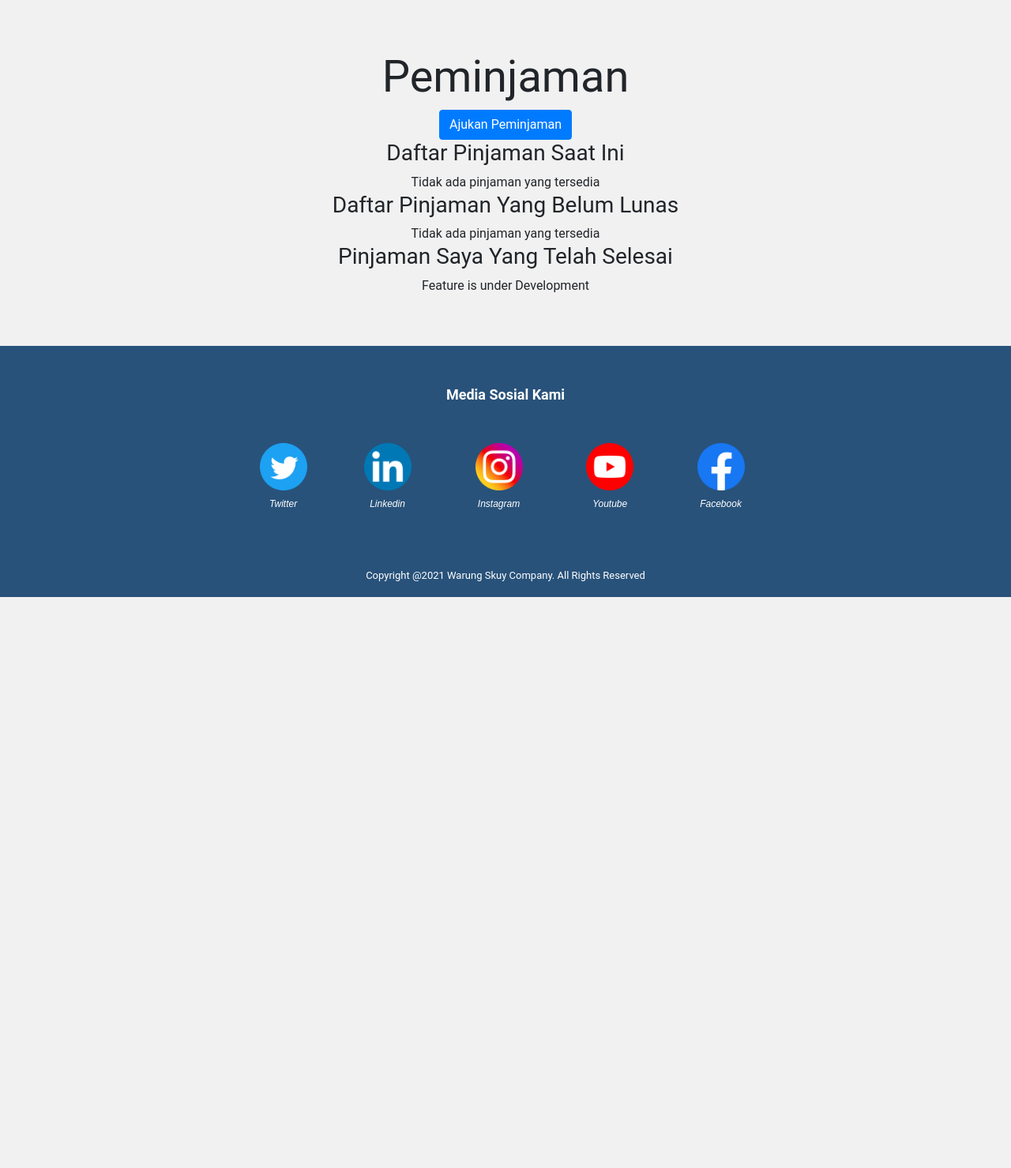
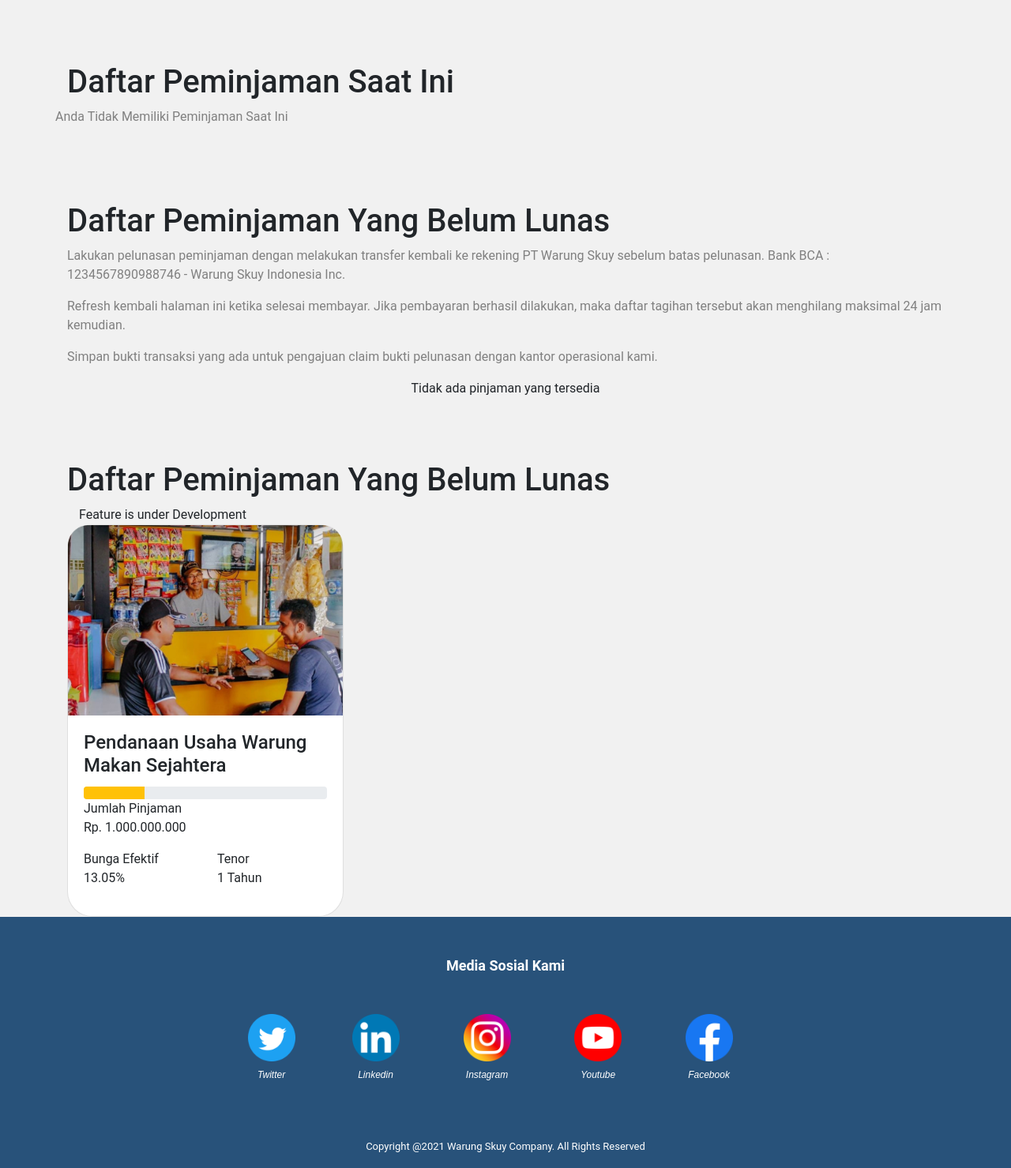
Before and after one commit to Jonathan-Kris/SE-Project-Warung-Skuy, a Flask app: page /pinjaman in a window 1280 px wide. Shown: the part 86-1565 px from the top of the page at 79% size. Before the commit the page ends 842 px from the top, so only its background shows below. Run offline with Flask 2, Linux system fonts and the light colour scheme; a user stored in the database is signed in; data comes from the database, SQL or seed files in the repository; both versions use the stored data as it was after the commit; some libraries are stand-ins or nearby versions.

Commit message:
merge main page pendanaan dan peminjaman from FE to BE

```diff
--- /dev/null
+++ b/warungskuy/static/css/main.css
@@ -0,0 +1,57 @@
+.banner {
+  background-color: #f4d160;
+  padding: 3rem 0;
+}
+
+.banner-content {
+  font-family: Roboto;
+  font-style: normal;
+  font-weight: normal;
+  font-size: 2rem;
+  margin: 2rem 0;
+}
+
+.banner-content i {
+  font-weight: bold;
+}
+
+.pendanaan h1 {
+  margin-top: 5rem;
+}
+
+.pendanaan .card {
+  font-family: Roboto;
+  border-radius: 32px;
+  padding: 0;
+}
+
+.pendanaan .card a {
+  text-decoration: none;
+  color: black;
+}
+
+.pendanaan .card .card-title {
+  font-size: 1.5rem;
+}
+
+.pendanaan .card-text-sub {
+  margin: 0;
+}
+
+.pendanaan .pendanaan-none {
+  color: gray;
+}
+
+.eclipse-pill {
+  background-color: white;
+  border-radius: 50px;
+}
+
+.eclipse-pill .content {
+  padding: 1rem 0;
+}
+
+.eclipse-pill .number {
+  background-color: #8ac4d0;
+  border-radius: 50px 0 0 50px;
+}
--- a/warungskuy/static/css/style.css
+++ b/warungskuy/static/css/style.css
@@ -1,3 +1,3 @@
-body{
-    background-color: #E5E5E5;
+body {
+  background-color: #e5e5e5;
 }
--- a/warungskuy/static/js/pages/auth.js
+++ b/warungskuy/static/js/pages/auth.js
@@ -9,19 +9,15 @@ const changeForm = () => {
     form_investor.hide();
     form_peminjam.show();
     localStorage.setItem('register', 'borrower');
-    console.log(localStorage.getItem('register'));
   } else {
     $('#type').text('Lender');
     form_investor.show();
     form_peminjam.hide();
     localStorage.setItem('register', 'lender');
-    console.log(localStorage.getItem('register'));
   }
 };
 
 $(() => {
-  const type = $('#type').text();
-
   const form_investor = $('#investor-form');
   const form_peminjam = $('#peminjam-form');
 
--- a/warungskuy/templates/base.html
+++ b/warungskuy/templates/base.html
@@ -1,21 +1,25 @@
-<!doctype html>
+<!DOCTYPE html>
 <html lang="en">
-
   <head>
     <!-- Required meta tags -->
-    <meta charset="utf-8">
-    <meta name="viewport" content="width=device-width, initial-scale=1, shrink-to-fit=no">
+    <meta charset="utf-8" />
+    <meta
+      name="viewport"
+      content="width=device-width, initial-scale=1, shrink-to-fit=no"
+    />
     <!-- Bootstrap CSS -->
-    <link rel="stylesheet" href="https://cdn.jsdelivr.net/npm/bootstrap@4.5.3/dist/css/bootstrap.min.css"
-        integrity="sha384-TX8t27EcRE3e/ihU7zmQxVncDAy5uIKz4rEkgIXeMed4M0jlfIDPvg6uqKI2xXr2" crossorigin="anonymous">
+    <link
+      rel="stylesheet"
+      href="https://cdn.jsdelivr.net/npm/bootstrap@4.5.3/dist/css/bootstrap.min.css"
+      integrity="sha384-TX8t27EcRE3e/ihU7zmQxVncDAy5uIKz4rEkgIXeMed4M0jlfIDPvg6uqKI2xXr2"
+      crossorigin="anonymous"
+    />
     <!-- Custom CSS -->
     {% set base_path_css = "../../static" %}
-    <link rel="stylesheet" href="{{ base_path_css }}/css/common/header.css">
-    <link rel="stylesheet" href="{{ base_path_css }}/css/common/footer.css">
+    <link rel="stylesheet" href="{{ base_path_css }}/css/common/header.css" />
+    <link rel="stylesheet" href="{{ base_path_css }}/css/common/footer.css" />
     {% block css %} {% endblock %}
-    <title>
-        {% block title %} {% endblock %}
-    </title>
+    <title>{% block title %} {% endblock %}</title>
   </head>
 
   <body>
@@ -23,12 +27,22 @@
     <nav class="navbar navbar-expand-lg navbar-dark bg-dark">
       <div class="container-fluid">
         <a class="navbar-brand" href="{{ url_for('home_page') }}">
-                <img src="{{ base_path_css }}/assets/images/common/logo.png" alt="" class="d-inline-block align-text-top">
+          <img
+            src="{{ base_path_css }}/assets/images/common/logo.png"
+            alt=""
+            class="d-inline-block align-text-top"
+          />
           Warung Skuy
         </a>
-            <button class="navbar-toggler" type="button" data-bs-toggle="collapse"
-                data-bs-target="#navbarSupportedContent" aria-controls="navbarSupportedContent" aria-expanded="false"
-                aria-label="Toggle navigation">
+        <button
+          class="navbar-toggler"
+          type="button"
+          data-bs-toggle="collapse"
+          data-bs-target="#navbarSupportedContent"
+          aria-controls="navbarSupportedContent"
+          aria-expanded="false"
+          aria-label="Toggle navigation"
+        >
           <span class="navbar-toggler-icon"></span>
         </button>
         <!-- Col-auto -->
@@ -37,37 +51,55 @@
             <ul class="navbar-nav me-auto mb-2 mb-lg-0">
               {% if current_user.is_authenticated %}
               <li class="nav-item">
-                            <a class="nav-link" href="{{ url_for('pendanaan_page') }}"> Pendanaan </a>
+                <a class="nav-link" href="{{ url_for('pendanaan_page') }}">
+                  Pendanaan
+                </a>
               </li>
               <li class="nav-item">
-                            <a class="nav-link" href="{{ url_for('pinjaman_main_page') }}"> Peminjaman </a>
+                <a class="nav-link" href="{{ url_for('pinjaman_main_page') }}">
+                  Peminjaman
+                </a>
               </li>
               <li class="nav-item">
-                            <a class="nav-link" href="{{ url_for('cara_kerja_page') }}"> Cara Kerja </a>
+                <a class="nav-link" href="{{ url_for('cara_kerja_page') }}">
+                  Cara Kerja
+                </a>
               </li>
               <li class="nav-item">
-                            <a class="nav-link nav-account" href="#"> Welcome, {{ current_user.username }} </a>
+                <a class="nav-link nav-account" href="#">
+                  Welcome, {{ current_user.username }}
+                </a>
               </li>
               <li class="nav-item">
                 <a class="nav-link" href="{{ url_for('logout_page') }}">
-                                <button type="button" class="btn btn-secondary"> Keluar </button>
+                  <button type="button" class="btn btn-secondary">
+                    Keluar
+                  </button>
                 </a>
               </li>
               {% else %}
               <li class="nav-item">
-                            <a class="nav-link" href="{{ url_for('pendanaan_page') }}">Pendanaan</a>
+                <a class="nav-link" href="{{ url_for('pendanaan_page') }}"
+                  >Pendanaan</a
+                >
               </li>
               <li class="nav-item">
-                            <a class="nav-link" href="{{ url_for('pinjaman_main_page') }}">Peminjaman</a>
+                <a class="nav-link" href="{{ url_for('pinjaman_main_page') }}"
+                  >Peminjaman</a
+                >
               </li>
               <li class="nav-item">
-                            <a class="nav-link" href="{{ url_for('cara_kerja_page') }}">Cara Kerja</a>
+                <a class="nav-link" href="{{ url_for('cara_kerja_page') }}"
+                  >Cara Kerja</a
+                >
               </li>
               <li class="nav-item">
                 <a class="nav-link" href="{{ url_for('login_page') }}">Masuk</a>
               </li>
               <li class="nav-item">
-                            <a class="nav-link" href="{{ url_for('register_page') }}">Daftar</a>
+                <a class="nav-link" href="{{ url_for('register_page') }}"
+                  >Daftar</a
+                >
               </li>
               {% endif %}
             </ul>
@@ -98,67 +130,74 @@
     <!-- Footer -->
     <footer class="bg-dark text-white text-center">
       <div class="sosmed">
-            <div class="col-sm-12 sosmed-text"> Media Sosial Kami </div>
-            <div class="row">
+        <div class="col-sm-12 sosmed-text">Media Sosial Kami</div>
+        <div class="row w-100">
           <div class="col-xs-12 col-sm-12 col-md-12 mt-5 mb-5">
             <ul class="list-unstyled list-inline social text-center">
               <li class="list-inline-item">
                 <a href="https://www.twitter.com">
                   <i class="fa fa-twitter">
-                                    <img src="{{ base_path_css }}/assets/images/common/round_twitter.png" alt="">
-                                    <div class="fa-text">
-                                        Twitter
-                                    </div>
+                    <img
+                      src="{{ base_path_css }}/assets/images/common/round_twitter.png"
+                      alt=""
+                    />
+                    <div class="fa-text">Twitter</div>
                   </i>
                 </a>
               </li>
               <li class="list-inline-item">
                 <a href="https://www.linkedin.com">
                   <i class="fa fa-linkedin">
-                                    <img src="{{ base_path_css }}/assets/images/common/round_linkedIn.png" alt="">
-                                    <div class="fa-text">
-                                        Linkedin
-                                    </div>
+                    <img
+                      src="{{ base_path_css }}/assets/images/common/round_linkedIn.png"
+                      alt=""
+                    />
+                    <div class="fa-text">Linkedin</div>
                   </i>
                 </a>
               </li>
               <li class="list-inline-item">
                 <a href="https://www.instagram.com">
                   <i class="fa fa-instagram">
-                                    <img src="{{ base_path_css }}/assets/images/common/round_instagram.png" alt="">
-                                    <div class="fa-text">
-                                        Instagram
-                                    </div>
+                    <img
+                      src="{{ base_path_css }}/assets/images/common/round_instagram.png"
+                      alt=""
+                    />
+                    <div class="fa-text">Instagram</div>
                   </i>
                 </a>
               </li>
               <li class="list-inline-item">
                 <a href="https://www.youtube.com">
                   <i class="fa fa-youtube">
-                                    <img src="{{ base_path_css }}/assets/images/common/round_youtube.png" alt="">
-                                    <div class="fa-text">
-                                        Youtube
-                                    </div>
+                    <img
+                      src="{{ base_path_css }}/assets/images/common/round_youtube.png"
+                      alt=""
+                    />
+                    <div class="fa-text">Youtube</div>
                   </i>
                 </a>
               </li>
               <li class="list-inline-item">
                 <a href="https://www.facebook.com">
                   <i class="fa fa-facebook">
-                                    <img src="{{ base_path_css }}/assets/images/common/round_facebook.png" alt="">
-                                    <div class="fa-text">
-                                        Facebook
-                                    </div>
+                    <img
+                      src="{{ base_path_css }}/assets/images/common/round_facebook.png"
+                      alt=""
+                    />
+                    <div class="fa-text">Facebook</div>
                   </i>
                 </a>
               </li>
             </ul>
           </div>
-                <hr>
+          <hr />
         </div>
 
         <!--copyright text-->
-            <p class="text-center copyright">Copyright @2021 Warung Skuy Company. All Rights Reserved </p>
+        <p class="text-center copyright">
+          Copyright @2021 Warung Skuy Company. All Rights Reserved
+        </p>
       </div>
     </footer>
 
@@ -170,7 +209,7 @@
         integrity="sha384-B4gt1jrGC7Jh4AgTPSdUtOBvfO8shuf57BaghqFfPlYxofvL8/KUEfYiJOMMV+rV"
         crossorigin="anonymous"></script> -->
     <!-- Standard Bootstrap & JS -->
-    <script src="../assets/libraries/jquery/jquery.min.js"></script>
-    <script src="../assets/libraries/bootstrap/bootstrap.min.js"></script>
+    <script src="{{ base_path_css }}/assets/libraries/jquery/jquery.min.js"></script>
+    <script src="{{ base_path_css }}/assets/libraries/bootstrap/bootstrap.min.js"></script>
   </body>
 </html>
--- a/warungskuy/templates/pinjaman/main.html
+++ b/warungskuy/templates/pinjaman/main.html
@@ -1,95 +1,157 @@
-{% extends 'base.html' %}
+{% extends 'base.html' %} {% block css %}
+<link rel="stylesheet" href="{{base_path_css}}/css/common/banner.css" />
+<link rel="stylesheet" href="{{base_path_css}}/css/main.css" />
+{% endblock %} {% block title %} Pinjaman Page {% endblock %} {% block content
+%} {% if current_user.is_authenticated %}
 
-{% block css %}
-<link rel="stylesheet" href="{{base_path_css}}/css/common/banner.css">
-{% endblock %}
-
-{% block title %}
-Pinjaman Main Page
-{% endblock %}
-
-{% block content %}
-
-{% if current_user.is_authenticated %}
-<div class="position-relative overflow-hidden p-3 p-md-5 m-md-3 text-center">
-    <h1 class="display-4 font-weight-normal">Peminjaman</h1>
-
+<section class="pendanaan container">
+  <h1>Daftar Peminjaman Saat Ini</h1>
+  <div class="row">
+    {% if countItemsPinjamanUser > 0 %} {% for item in itemsPinjamanUser %}
+    <div class="col-4">
+      <div class="card">
         <a href="{{ url_for('pinjaman_pengajuan_page') }}">
-        <button class="btn btn-primary"> Ajukan Peminjaman </button>
-    <a>
-
-    <!-- Daftar Pinjaman Saat Ini -->
-    <div class="container">
-        <h3 class="display-6 font-weight-normal">Daftar Pinjaman Saat Ini</h3>
-
-        <div class="container">
+          <img
+            class="card-img-top"
+            src="{{base_path_css}}/assets/images/pages/pendanaan/Card-img.png"
+            alt="Card image cap"
+          />
+          <div class="card-body">
+            <h5 class="card-title">{{item.title}}</h5>
+            <div class="card-text">
+              <div>
+                <p class="card-text-sub">Jumlah Pinjaman</p>
+                <p>Rp. {{item.nominal}}</p>
+              </div>
               <div class="row">
-                {% if countItemsPinjamanUser > 0 %}
-                {% for item in itemsPinjamanUser %}
-                <div class="col d-flex justify-content-center">
-                    <a href="{{ url_for('pendanaan_detail_page', loan_id= item.id) }}">
-                        <div class="card" style="width: 18rem;">
-                            <img class="card-img-top" src="..." alt="Card image cap">
-                            <div class="card-body">
-                                <h5 class="card-title">{{ item.title }}</h5>
-                                <p class="card-text">{{ item.nominal }}</p>
+                <div class="col">
+                  <p class="card-text-sub">Bunga Efektif</p>
+                  <p>{{item.interest}}%</p>
+                </div>
+                <div class="col">
+                  <p class="card-text-sub">Tenor</p>
+                  <p>{{item.tenor}}</p>
+                </div>
+              </div>
             </div>
           </div>
         </a>
       </div>
-                {% endfor %}
-                {% else %}
+    </div>
+    {% endfor %} {% else %}
+    <div class="d-flex justify-content-center align-items-center">
+      <p class="pendanaan-none text-center">
+        Anda Tidak Memiliki Peminjaman Saat Ini
+      </p>
+    </div>
+    {% endif %}
+  </div>
+</section>
+<section class="pendanaan container">
+  <h1>Daftar Peminjaman Yang Belum Lunas</h1>
+  <!-- <div class="d-flex justify-content-center align-items-center">
+      <p class="pendanaan-none text-center">
+        Tidak Ada Daftar Pelunasan Peminjaman
+      </p>
+    </div> -->
+  <div class="d-flex justify-content-center align-items-center">
+    <div class="pendanaan-none">
+      <p>
+        Lakukan pelunasan peminjaman dengan melakukan transfer kembali ke
+        rekening PT Warung Skuy sebelum batas pelunasan. Bank BCA :
+        1234567890988746 - Warung Skuy Indonesia Inc.
+      </p>
+      <p>
+        Refresh kembali halaman ini ketika selesai membayar. Jika pembayaran
+        berhasil dilakukan, maka daftar tagihan tersebut akan menghilang
+        maksimal 24 jam kemudian.
+      </p>
+      <p>
+        Simpan bukti transaksi yang ada untuk pengajuan claim bukti pelunasan
+        dengan kantor operasional kami.
+      </p>
+    </div>
+  </div>
+  <div>
+    {% if countItemsPinjamanUser > 0 %} {% for item in itemsPinjamanUser %}
+    <div class="eclipse-pill row">
+      <div class="content col-2 number text-center">{{item.loan_id}}</div>
+      <div class="content pl-2 col-7">Rp. {{item.lending_amount}}</div>
+      <div class="content pr-2 col-3 text-right">17 Agustus 2021</div>
+    </div>
+    {% endfor %} {% else %}
     <div class="col d-flex justify-content-center">
       Tidak ada pinjaman yang tersedia
     </div>
     {% endif %}
   </div>
+</section>
+<section class="pendanaan container">
+  <h1>Daftar Peminjaman Yang Belum Lunas</h1>
+  <!-- <div class="d-flex justify-content-center align-items-center">
+      <p class="pendanaan-none text-center">
+        Anda Tidak Memiliki Peminjaman Saat Ini
+      </p>
+    </div> -->
+
+  <div class="container">Feature is under Development</div>
+  <div class="row">
+    <div class="col-4">
+      <div class="card">
+        <img
+          class="card-img-top"
+          src="../assets/images/pages/pendanaan/Card-img.png"
+          alt="Card image cap"
+        />
+        <div class="card-body">
+          <h5 class="card-title">Pendanaan Usaha Warung Makan Sejahtera</h5>
+          <div class="progress">
+            <div
+              class="progress-bar bg-warning"
+              role="progressbar"
+              style="width: 25%"
+              aria-valuenow="25"
+              aria-valuemin="0"
+              aria-valuemax="100"
+            ></div>
           </div>
+          <div class="card-text">
+            <div>
+              <p class="card-text-sub">Jumlah Pinjaman</p>
+              <p>Rp. 1.000.000.000</p>
             </div>
-
-    <!-- Daftar Pinjaman Yang Belum Lunas -->
-    <div class="container">
-        <h3 class="display-6 font-weight-normal">Daftar Pinjaman Yang Belum Lunas</h3>
-
-        <div class="container">
             <div class="row">
-                {% if countItemsPinjamanUser > 0 %}
-                {% for item in itemsPinjamanUser %}
-                <div class="col d-flex justify-content-center">
-                    Daftar Tagihan nanti masukin di sini
+              <div class="col">
+                <p class="card-text-sub">Bunga Efektif</p>
+                <p>13.05%</p>
               </div>
-                {% endfor %}
-                {% else %}
-                <div class="col d-flex justify-content-center">
-                    Tidak ada pinjaman yang tersedia
-                </div>
-                {% endif %}
+              <div class="col">
+                <p class="card-text-sub">Tenor</p>
+                <p>1 Tahun</p>
               </div>
             </div>
           </div>
-
-    <!-- Pinjaman Saya Yang Telah Selesai -->
-    <div class="container">
-        <h3 class="display-6 font-weight-normal">Pinjaman Saya Yang Telah Selesai</h3>
-
-        <div class="container">
-            Feature is under Development
         </div>
       </div>
     </div>
+  </div>
+</section>
 {% else %}
-<div class="banner container-fluid text-center">
+<section class="banner">
+  <div class="container text-center">
     <div class="row">
-        <div class="col-lg-12">
-              <h2 class="banner-title"> Silahkan Masuk Atau Daftar Ke Akun Borrower Anda Untuk Mengajukan Pinjaman </h2>
-        </div>
-    </div>
-    <div class="row">
-        <div class="col-lg-12 chart-1">
-              <img src="{{ base_path_css }}/assets/images/common/Chart_1.png" alt="" class="img-fluid">
+      <p class="banner-content">
+        Silahkan Masuk Atau Daftar Ke Akun <i>Borrower</i> Anda Untuk Mengajukan
+        Pinjaman
+      </p>
+      <div class="d-flex justify-content-center align-items-center">
+        <img
+          src="{{base_path_css}}/assets/images/common/Chart_1.png"
+          alt=""
+          class="img-fluid w-50"
+        />
       </div>
     </div>
   </div>
-{% endif %}
-
-{% endblock %}
+</section>
+{% endif %} {% endblock %}
```
Also changed, not shown: warungskuy/templates/pendanaan/main.html (+126 -67 lines), warungskuy/warungskuy.db. Lines whose indentation alone changed are shown as unchanged.
